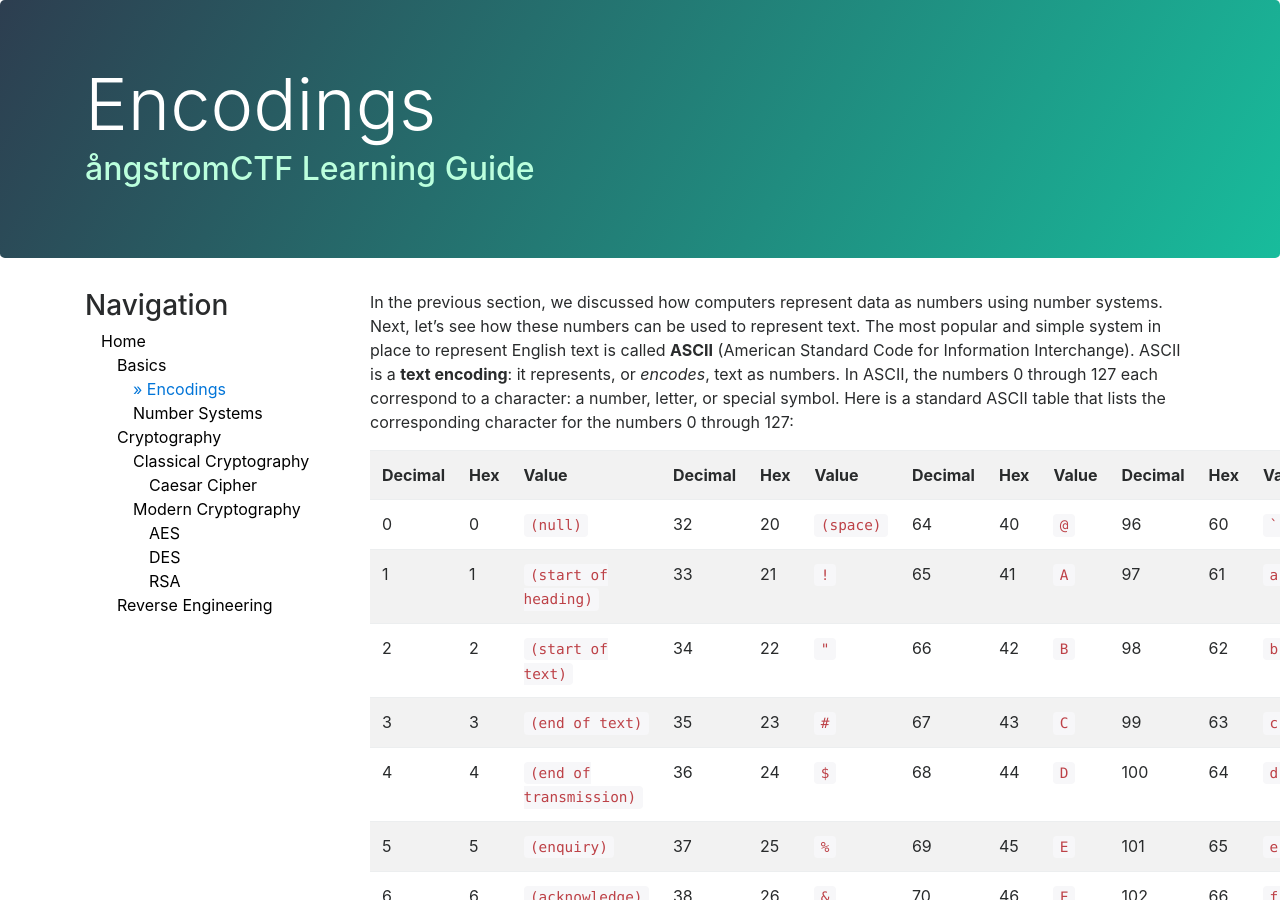
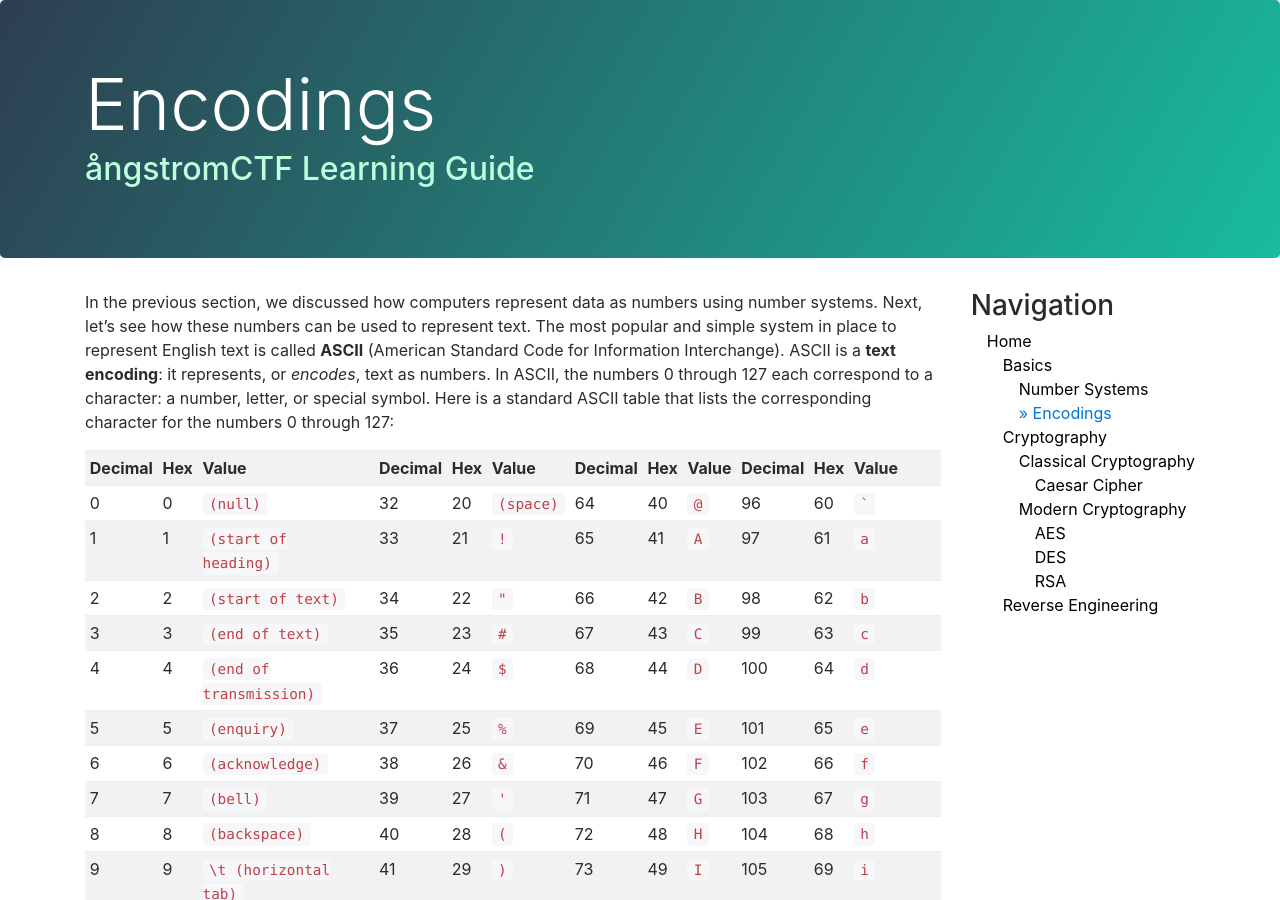
Before and after one commit to angstromctf/learn, a Jekyll site: the page built from _modules/basics/encodings.md, in a window 1280 px wide and 900 px high. Built offline with Jekyll 4.4.1, drawn with Linux system fonts in a browser that asks for light colours; nearby versions of some CDN libraries; some of the changed text lies outside the part shown.

Commit message:
moved nav to right

```diff
--- a/_layouts/module.md
+++ b/_layouts/module.md
@@ -8,20 +8,20 @@ layout: default
 </script>
 
 <div class="row">
-  <div class="col-3">
+  <div class="col">
+    {{ content }}
+
+    <br/>
+    {% if page.previous_module %} <a href="{{ page.previous_module.url }}" style="float: left;">&laquo; {{ page.previous_module.title }}</a> {% endif %}
+    {% if page.next_module %} <a href="{{ page.next_module.url }}" style="float: right;">{{ page.next_module.title }} &raquo;</a> {% endif %}
+    <br/><br/>
+  </div>
+
+  <div class="col-12 col-md-auto">
     <h3>Navigation</h3>
 
     <ol class="nav-list">
       {% include navigation.html node=site.root %}
     </ol>
   </div>
-
-  <div class="col-9">
-    {{ content }}
-
-    <br/>
-    {% if page.previous_module %} <a href="{{ page.previous_module.url }}" style="float: left;">&laquo; {{ page.previous_module.title }}</a> {% endif %}
-    {% if page.next_module %} <a href="{{ page.next_module.url }}" style="float: right;">{{ page.next_module.title }} &raquo;</a> {% endif %}
-    <br/>
-  </div>
 </div>
--- a/_modules/basics/encodings.md
+++ b/_modules/basics/encodings.md
@@ -1,10 +1,11 @@
 ---
 title: "Encodings"
+order: 2
 ---
 
 In the previous section, we discussed how computers represent data as numbers using number systems. Next, let's see how these numbers can be used to represent text. The most popular and simple system in place to represent English text is called **ASCII** (American Standard Code for Information Interchange). ASCII is a **text encoding**: it represents, or *encodes*, text as numbers. In ASCII, the numbers 0 through 127 each correspond to a character: a number, letter, or special symbol. Here is a standard ASCII table that lists the corresponding character for the numbers 0 through 127:
 
-<table class="table table-striped">
+<table class="table table-striped table-sm">
 <tr><th>Decimal</th><th>Hex</th><th>Value</th><th>Decimal</th><th>Hex</th><th>Value</th><th>Decimal</th><th>Hex</th><th>Value</th><th>Decimal</th><th>Hex</th><th>Value</th></tr>
 <tr><td>0</td><td>0</td><td><code>(null)</code></td><td>32</td><td>20</td><td><code>(space)</code></td><td>64</td><td>40</td><td><code>@</code></td><td>96</td><td>60</td><td><code>`</code></td></tr>
 <tr><td>1</td><td>1</td><td><code>(start of heading)</code></td><td>33</td><td>21</td><td><code>!</code></td><td>65</td><td>41</td><td><code>A</code></td><td>97</td><td>61</td><td><code>a</code></td></tr>
```
Also changed, not shown: _modules/basics/number_systems.md (+1 -0 lines), _modules/crypto/classical/caesar.md (+1 -0 lines), _modules/index.md (+1 -1 lines).
